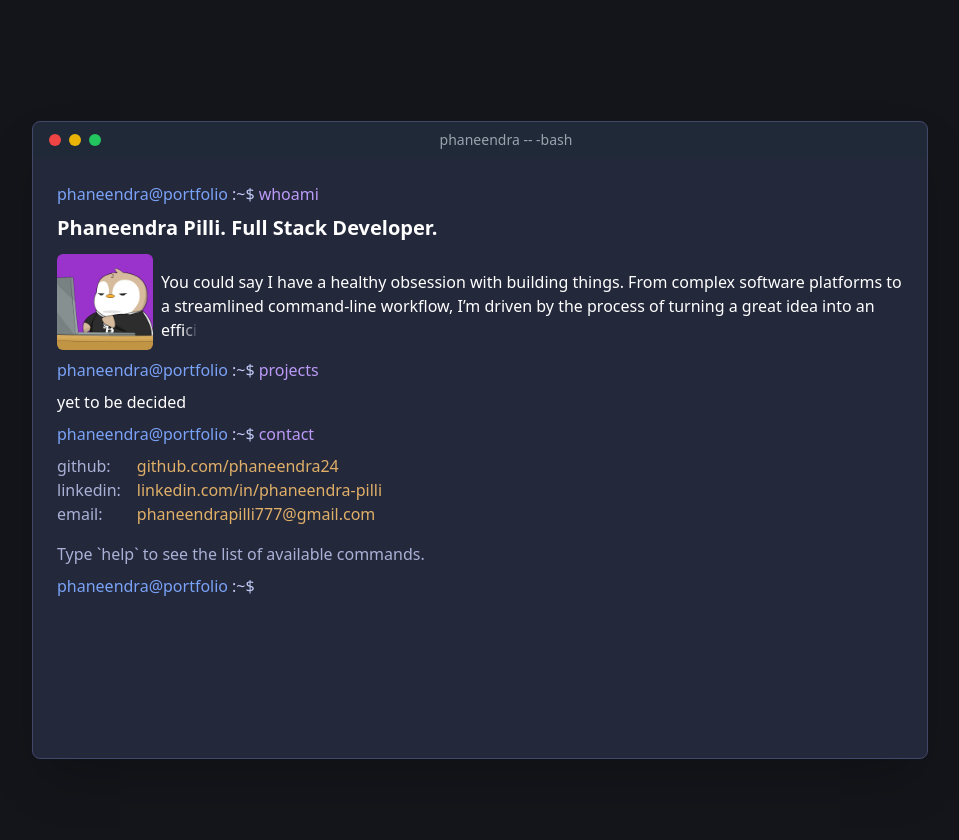
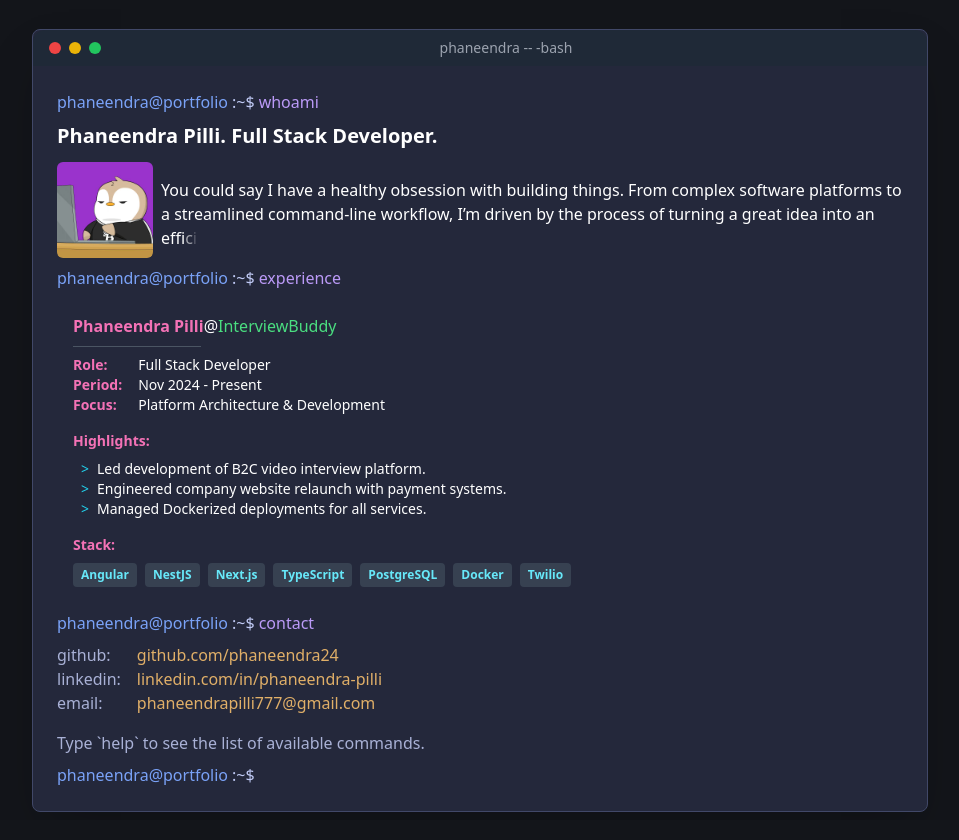
Before and after one commit to phaneendra24/portfolio, an Astro site: page / in a window 1280 px wide. Shown: the whole page, without its empty margins (160-1119 px from the left). Built offline with nearby package versions, Linux system fonts and the light colour scheme; Astro itself is replaced by a stand-in of ours.

Commit message:
experience added

```diff
--- a/package.json
+++ b/package.json
@@ -16,10 +16,12 @@
     "@types/react-dom": "^18.2.14",
     "astro": "^5.14.4",
     "astro-icon": "^0.8.1",
+    "clsx": "^2.1.1",
     "framer-motion": "^12.23.24",
     "react": "^18.2.0",
     "react-dom": "^18.2.0",
     "react-router-dom": "^6.17.0",
+    "tailwind-merge": "^3.3.1",
     "tailwindcss": "^3.3.3"
   },
   "devDependencies": {
--- /dev/null
+++ b/src/components/experience-card.tsx
@@ -0,0 +1,130 @@
+import { cn } from '../lib/utils';
+
+import { motion, AnimatePresence, useInView } from 'framer-motion';
+
+const cardContent = {
+  title: 'Lorem ipsum dolor',
+  description:
+    'Lorem ipsum dolor, sit amet consectetur adipisicing elit. Nostrum, hic ipsum! Qui dicta debitis aliquid quo molestias explicabo iure!',
+};
+const CardBody = ({ className = 'p-4' }) => (
+  <div className={cn('text-start', className)}>
+    <h3 className="text-lg font-bold mb-1 text-gray-900 dark:text-gray-100">
+      {cardContent.title}
+    </h3>
+    <p className="text-gray-700 dark:text-gray-300">
+      {cardContent.description}
+    </p>
+  </div>
+);
+
+export default function ExperienceCard() {
+  const containerVariants = {
+    hidden: { opacity: 0 },
+    visible: {
+      opacity: 1,
+      transition: {
+        staggerChildren: 0.1, // Each child will animate 0.1s after the previous one
+      },
+    },
+  };
+
+  const itemVariants = {
+    hidden: { opacity: 0, x: -20 },
+    visible: { opacity: 1, x: 0 },
+  };
+
+  const techStack = [
+    'Angular',
+    'NestJS',
+    'Next.js',
+    'TypeScript',
+    'PostgreSQL',
+    'Docker',
+    'Twilio',
+  ];
+  const Line = ({ className = '' }) => (
+    <div
+      className={cn(
+        'h-px w-full via-zinc-400 from-[1%] from-zinc-200 to-zinc-600 absolute -z-0 dark:via-zinc-700 dark:from-zinc-900 dark:to-zinc-500',
+        className
+      )}
+    />
+  );
+  const Container = ({ children }: { children: React.ReactNode }) => (
+    <div className="relative mx-auto w-full ">
+      {/* <Line className="bg-gradient-to-l left-0 top-2 sm:top-4 md:top-6" />
+      <Line className="bg-gradient-to-r bottom-2 sm:bottom-4 md:bottom-6 left-0" />
+
+      <Line className="w-px bg-gradient-to-t right-2 sm:right-4 md:right-6 h-full inset-y-0" />
+      <Line className="w-px bg-gradient-to-t left-2 sm:left-4 md:left-6 h-full inset-y-0" /> */}
+      <div className="relative z-20 mx-auto ">{children}</div>
+    </div>
+  );
+  return (
+    <Container>
+      <div className="p-4 w-full center">
+        {/* <CardBody /> */}
+        <motion.div className="flex-1" variants={containerVariants}>
+          <motion.div variants={itemVariants}>
+            <span className="text-pink-400 font-bold">Phaneendra Pilli</span>
+            <span className="text-white">@</span>
+            <span className="text-green-400">InterviewBuddy</span>
+          </motion.div>
+          <motion.div
+            variants={itemVariants}
+            className="w-32 border-b border-gray-600 my-2"
+          ></motion.div>
+
+          <motion.div
+            variants={itemVariants}
+            className="grid grid-cols-[auto_1fr] gap-x-4 text-sm"
+          >
+            <span className="text-pink-400 font-bold">Role:</span>
+            <span className="text-white">Full Stack Developer</span>
+
+            <span className="text-pink-400 font-bold">Period:</span>
+            <span className="text-white">Nov 2024 - Present</span>
+
+            <span className="text-pink-400 font-bold">Focus:</span>
+            <span className="text-white">
+              Platform Architecture & Development
+            </span>
+          </motion.div>
+
+          <motion.div variants={itemVariants} className="mt-4 text-sm">
+            <p className="text-pink-400 font-bold mb-2">Highlights:</p>
+            <ul className="list-none text-white pl-2">
+              <li>
+                <span className="text-cyan-400 mr-2">{'>'}</span>Led development
+                of B2C video interview platform.
+              </li>
+              <li>
+                <span className="text-cyan-400 mr-2">{'>'}</span>Engineered
+                company website relaunch with payment systems.
+              </li>
+              <li>
+                <span className="text-cyan-400 mr-2">{'>'}</span>Managed
+                Dockerized deployments for all services.
+              </li>
+            </ul>
+          </motion.div>
+
+          <motion.div variants={itemVariants} className="mt-4">
+            <p className="text-pink-400 font-bold mb-2 text-sm">Stack:</p>
+            <div className="flex flex-wrap gap-2">
+              {techStack.map((tech) => (
+                <span
+                  key={tech}
+                  className="bg-gray-700 text-cyan-300 text-xs font-semibold px-2 py-1 rounded"
+                >
+                  {tech}
+                </span>
+              ))}
+            </div>
+          </motion.div>
+        </motion.div>
+      </div>
+    </Container>
+  );
+}
--- a/src/components/terminal.tsx
+++ b/src/components/terminal.tsx
@@ -9,6 +9,13 @@ import React, {
 } from 'react';
 import { motion, AnimatePresence, useInView } from 'framer-motion';
 import './Terminal.css'; // Your existing CSS file
+import ExperienceCard from './experience-card';
+
+type commandType = 'whoami' | 'experience' | 'contact' | 'help' | 'clear';
+type aliasedCommandType = 'ls';
+const aliasedCommandList = ['ls'] as const;
+const initialCommands: commandType[] = ['whoami', 'experience', 'contact'];
+// const initialCommands: commandType[] = ['experience'];
 
 // =================================================================
 // 1. Define Output Components
@@ -59,7 +66,7 @@ const WhoamiOutput: React.FC = () => {
   );
 };
 
-const ProjectsOutput: React.FC = () => (
+const ExperienceOutput: React.FC = () => (
   <div className="flex flex-col gap-4">
     {/* <div>
       <span className="project-name">
@@ -88,7 +95,7 @@ const ProjectsOutput: React.FC = () => (
         [Angular] [NestJS] [Twilio] [FFmpeg] [WebSockets]
       </span>
     </div> */}
-    yet to be decided
+    <ExperienceCard />
   </div>
 );
 
@@ -185,11 +192,11 @@ const Terminal: React.FC = () => {
           </AnimationLayoutForCommand>
         ),
       },
-      projects: {
+      experience: {
         description: 'View my professional work.',
         output: (
           <AnimationLayoutForCommand>
-            <ProjectsOutput />
+            <ExperienceOutput />
           </AnimationLayoutForCommand>
         ),
       },
@@ -236,9 +243,9 @@ const Terminal: React.FC = () => {
   }, [lines]);
 
   // Initial animation sequence
+
   useEffect(() => {
     const runInitialSequence = async () => {
-      const initialCommands = ['whoami', 'projects', 'contact'];
       for (const command of initialCommands) {
         // Add the command line
         setLines((prev) => [
@@ -264,7 +271,7 @@ const Terminal: React.FC = () => {
     runInitialSequence();
   }, [commands]); // Rerun if commands object changes
 
-  const handleCommandSubmit = (command: string) => {
+  const handleCommandSubmit = (command: commandType | aliasedCommandType) => {
     if (!command) return;
 
     // Add executed command to the history
@@ -275,7 +282,14 @@ const Terminal: React.FC = () => {
     // Add the prompt with the executed command to the lines
     setLines((prev) => [...prev, <Prompt command={command} />]);
 
-    const cmd = aliasedCommands[command] || commands[command];
+    // Type guard for runtime checking
+    function isAliasedCommand(cmd: string): cmd is aliasedCommandType {
+      return (aliasedCommandList as readonly string[]).includes(cmd);
+    }
+
+    const cmd = isAliasedCommand(command)
+      ? aliasedCommands[command]
+      : commands[command];
 
     if (command === 'clear') {
       setLines([]);
@@ -291,7 +305,7 @@ const Terminal: React.FC = () => {
 
   const handleKeyDown = (e: KeyboardEvent<HTMLInputElement>) => {
     if (e.key === 'Enter') {
-      handleCommandSubmit(input.trim().toLowerCase());
+      handleCommandSubmit(input.trim().toLowerCase() as any);
       setInput('');
     } else if (e.key === 'ArrowUp') {
       e.preventDefault();
@@ -321,14 +335,14 @@ const Terminal: React.FC = () => {
 
   return (
     <div
-      className={`w-full h-screen flex sm:items-center mt-10 transition-all duration-300 ease-linear ${
+      className={`w-full h-screen flex sm:items-center mt-5 transition-all duration-300 ease-linear ${
         showPenguin || ShowMailMe
           ? 'max-sm:translate-y-24  transition-all duration-300 ease-linear '
           : ''
       }`}
     >
       <div
-        className={`bg-[#24283b] border border-[#414868] terminal-window h-fit  max-w-4xl min-w-[50%] mx-auto rounded-lg shadow-2xl relative max-sm:max-w-[90%]`}
+        className={`bg-[#24283b] border border-[#414868] terminal-window h-fit  max-w-4xl min-w-[50%] mx-auto rounded-lg shadow-2xl relative max-sm:max-w-[90%] transition-all duration-100`}
       >
         {/* Your AnimatePresence and Penguin popup JSX can remain here */}
         <AnimatePresence>
@@ -471,6 +485,7 @@ const Terminal: React.FC = () => {
             onKeyDown={handleKeyDown}
             onChange={(e) => setInput(e.target.value)}
           />
+          {lines.length === 0 && "Try 'help' for commands"}
         </div>
       </div>
     </div>
--- /dev/null
+++ b/src/lib/utils.ts
@@ -0,0 +1,6 @@
+import { type ClassValue, clsx } from 'clsx';
+import { twMerge } from 'tailwind-merge';
+
+export function cn(...inputs: ClassValue[]) {
+  return twMerge(clsx(inputs));
+}
```
Also changed, not shown: 1 other file.
